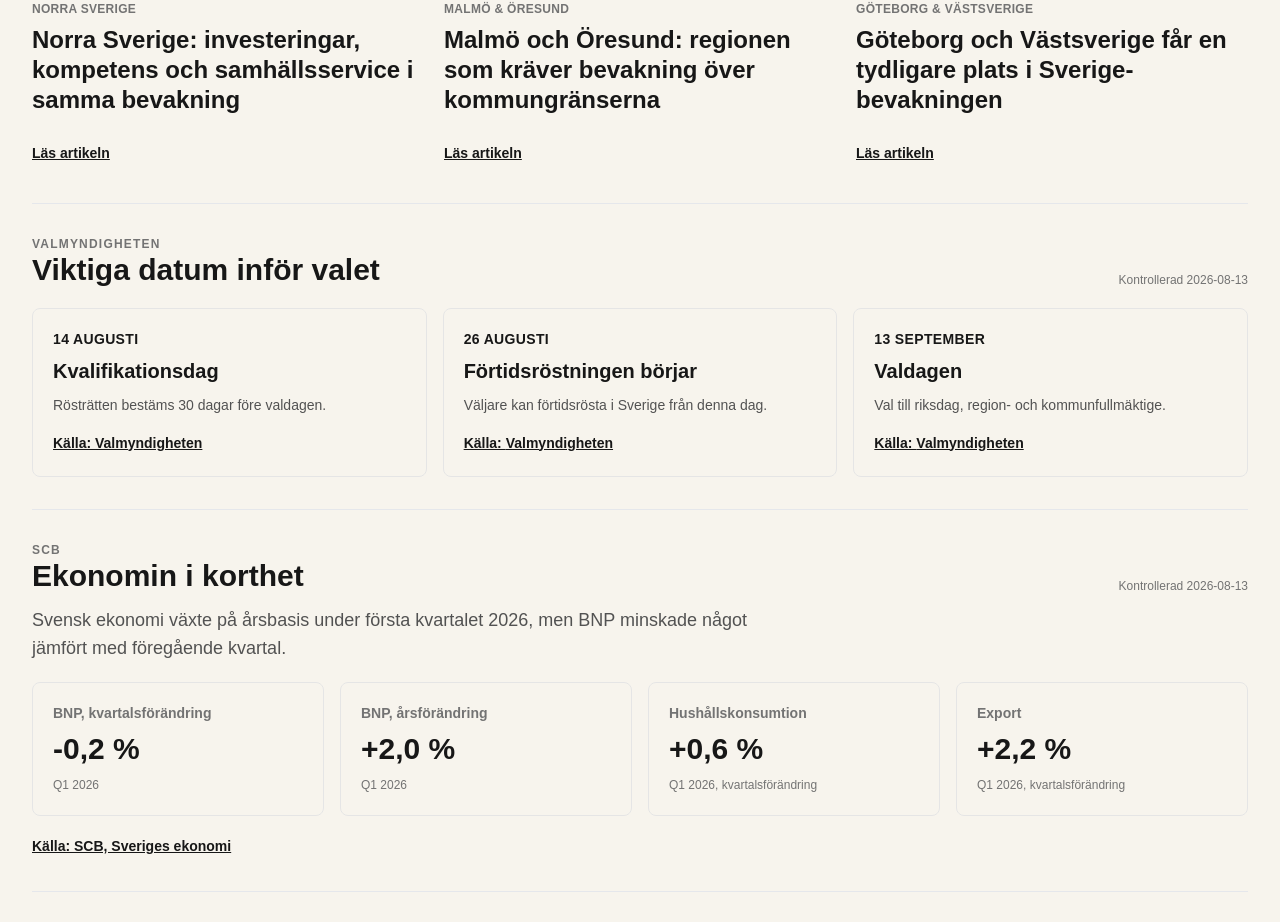
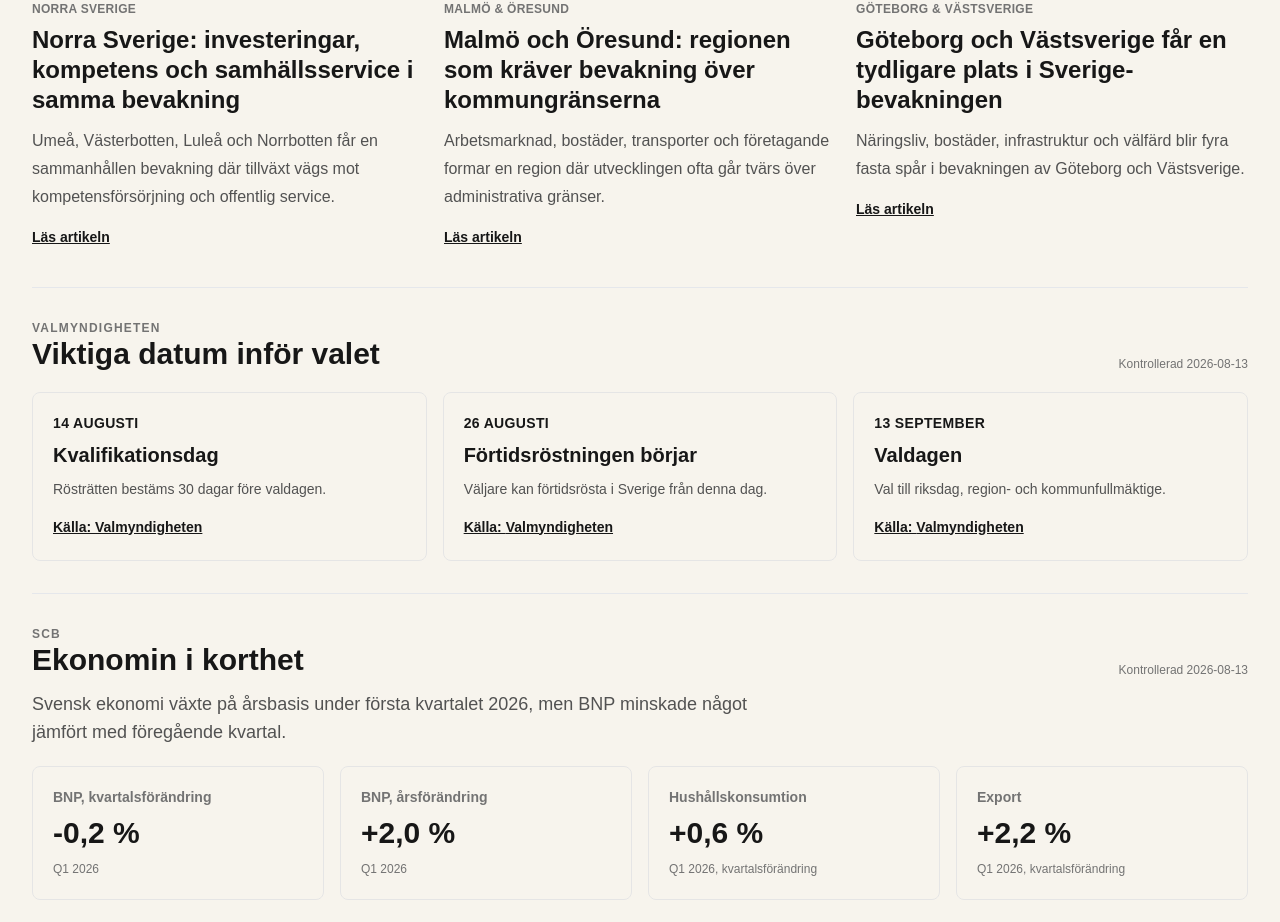
Before and after one commit to Djurgarden2019/NackaSidan-2026, a Next.js app: page /sverige in a window 1280 px wide. Shown: the part 1617-2539 px from the top of the page. Built offline with nearby package versions, Linux system fonts and the light colour scheme.

Commit message:
Fix Sweden regional feed article intro property

```diff
--- a/app/sverige/RegionalArticleFeed243.tsx
+++ b/app/sverige/RegionalArticleFeed243.tsx
@@ -6,6 +6,6 @@ export default function RegionalArticleFeed243(){
  if(!regional.length)return null;
  return <section className="border-b py-9" aria-labelledby="regionalt-nu">
   <div className="flex items-end justify-between gap-4"><div><p className="text-xs font-bold uppercase tracking-widest text-neutral-500">Sverige runt</p><h2 id="regionalt-nu" className="text-3xl font-black">Senaste från regionerna</h2></div><Link href="/sverige/regioner" className="text-sm font-bold underline">Alla regioner</Link></div>
-  <div className="mt-6 grid gap-5 md:grid-cols-3">{regional.map(article=><article key={article.slug} className="border-t-4 border-neutral-950 pt-4"><div className="text-xs font-bold uppercase tracking-wide text-neutral-500">{article.region||'Sverige'}</div><h3 className="mt-2 text-2xl font-black leading-tight"><Link href={`/sverige/artikel/${article.slug}`} className="hover:underline">{article.title}</Link></h3><p className="mt-3 leading-7 text-neutral-600">{article.lead}</p><Link href={`/sverige/artikel/${article.slug}`} className="mt-4 inline-block text-sm font-black underline">Läs artikeln</Link></article>)}</div>
+  <div className="mt-6 grid gap-5 md:grid-cols-3">{regional.map(article=><article key={article.slug} className="border-t-4 border-neutral-950 pt-4"><div className="text-xs font-bold uppercase tracking-wide text-neutral-500">{article.region||'Sverige'}</div><h3 className="mt-2 text-2xl font-black leading-tight"><Link href={`/sverige/artikel/${article.slug}`} className="hover:underline">{article.title}</Link></h3><p className="mt-3 leading-7 text-neutral-600">{article.intro}</p><Link href={`/sverige/artikel/${article.slug}`} className="mt-4 inline-block text-sm font-black underline">Läs artikeln</Link></article>)}</div>
  </section>
 }
```
